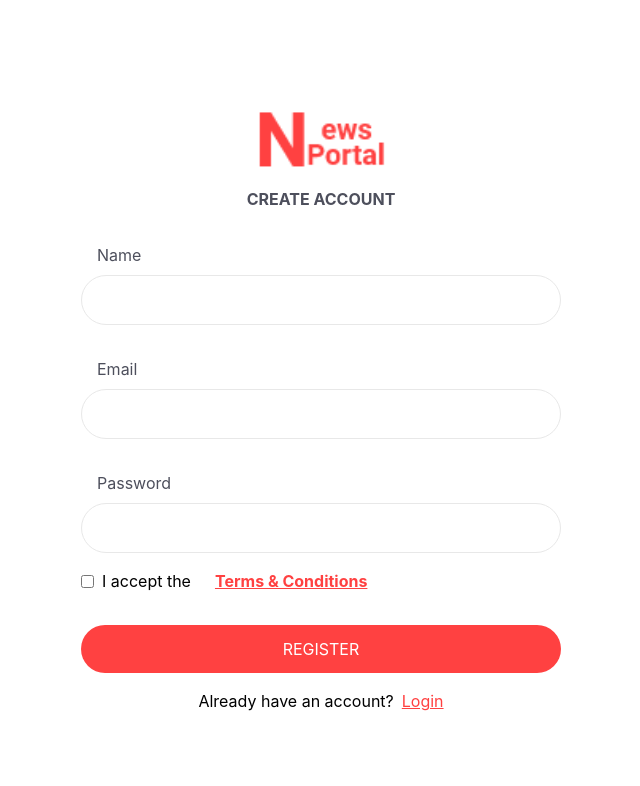
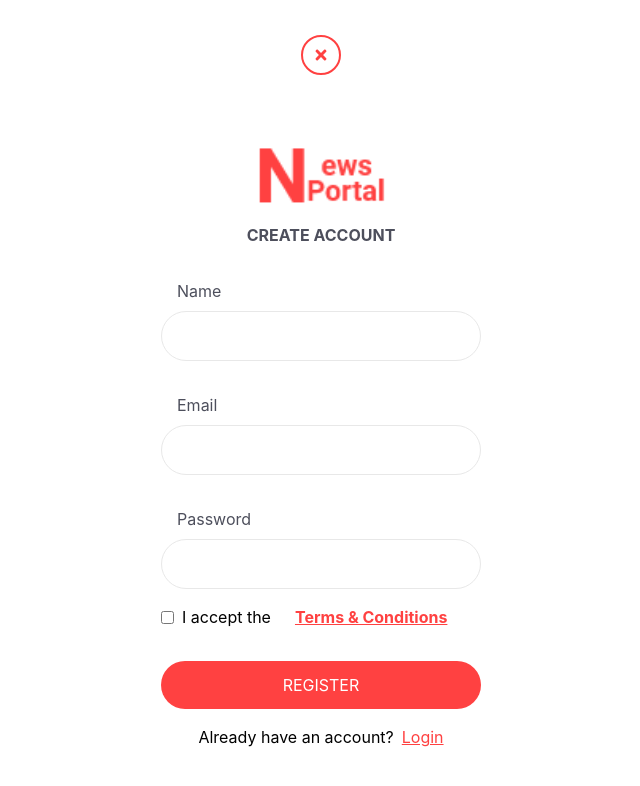
Before and after one commit to School-News-Portal/frontend-service, a Next.js app: page /register in a window 1280 px wide. Shown: the top 786 px of the page, without its empty margins (319-959 px from the left). Built offline with nearby package versions, Linux system fonts and the light colour scheme.

Commit message:
chore: register and login cancel

```diff
--- a/pages/login.js
+++ b/pages/login.js
@@ -3,6 +3,7 @@ import React from "react";
 import loginBg from "../assets/images/loginBg.png";
 import logo from "../assets/images/logo.png";
 import { useRouter } from "next/router";
+import { FaTimes } from "react-icons/fa";
 
 export default function Login() {
   const router = useRouter();
@@ -15,7 +16,13 @@ export default function Login() {
         backgroundSize: "100% 100%",
       }}
     >
-      <div className="w-1/2">
+      <div className="w-1/3">
+        <div
+          className="border__primary border-2 rounded-full h-10 w-10 flex items-center justify-center my-4 mx-auto cursor-pointer"
+          onClick={() => router.push("/")}
+        >
+          <FaTimes class="text__primary"></FaTimes>
+        </div>
         <div className="bg-white rounded-3xl w-full flex flex-col items-center justify-center py-8">
           <Image
             src={logo}
--- a/pages/register.js
+++ b/pages/register.js
@@ -3,6 +3,7 @@ import React from "react";
 import loginBg from "../assets/images/loginBg.png";
 import logo from "../assets/images/logo.png";
 import { useRouter } from "next/router";
+import { FaTimes } from "react-icons/fa";
 
 export default function Register() {
   const router = useRouter();
@@ -16,7 +17,13 @@ export default function Register() {
         backgroundPosition: "fixed",
       }}
     >
-      <div className="w-1/2">
+      <div className="w-1/3">
+        <div
+          className="border__primary border-2 rounded-full h-10 w-10 flex items-center justify-center my-4 mx-auto cursor-pointer"
+          onClick={() => router.push("/")}
+        >
+          <FaTimes class="text__primary"></FaTimes>
+        </div>
         <div className="bg-white rounded-3xl w-full flex flex-col items-center justify-center py-8">
           <Image
             src={logo}
```
